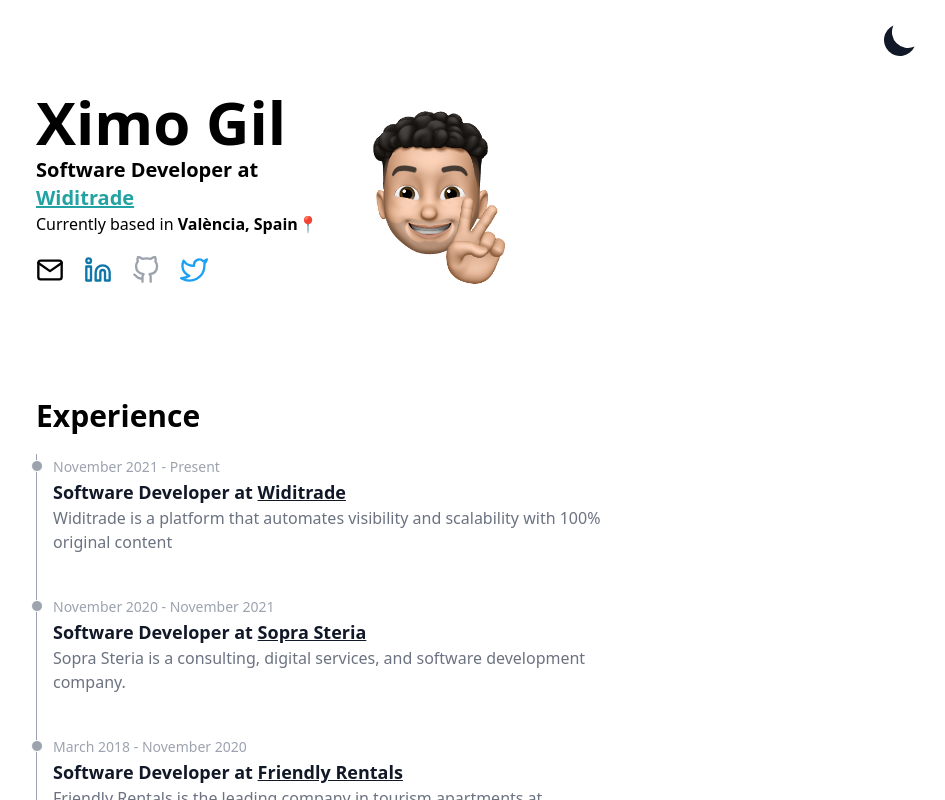
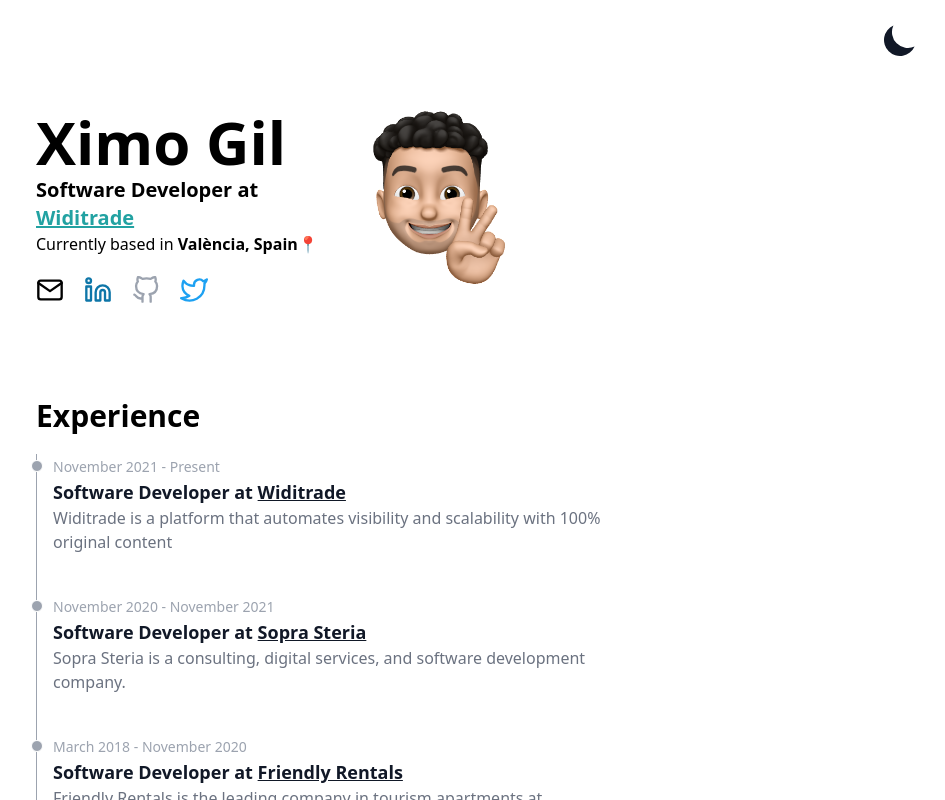
Before and after one commit to ximo14/ximo, a Next.js app: page / in a window 1280 px wide. Shown: the top 800 px of the page, without its empty margins (320-1265 px from the left). Built offline with nearby package versions, Linux system fonts and the light colour scheme.

Commit message:
feat: improve hero

```diff
--- a/components/Hero/Hero.tsx
+++ b/components/Hero/Hero.tsx
@@ -3,8 +3,8 @@
 
 const Hero = () => {
     return(
-        <div className='flex flex-col-reverse  sm:flex-row items-start'>
-            <div className='flex flex-col px-0'>
+        <div className='flex flex-col-reverse justify-between lg:flex-row items-start'>
+            <div className='flex flex-col px-0 pt-5'>
                 <h1 className='text-6xl font-bold mb-1'>Ximo Gil</h1>
                 <h2 className='text-lg lg:text-xl font-semibold'>
                     Software Developer at <a href='https://widitrade.com/' target='_blank' rel='noreferrer' className='text-[#22a2a2] font-semibold underline transform hover:text-teal-700 transition-all'>Widitrade</a>
```
